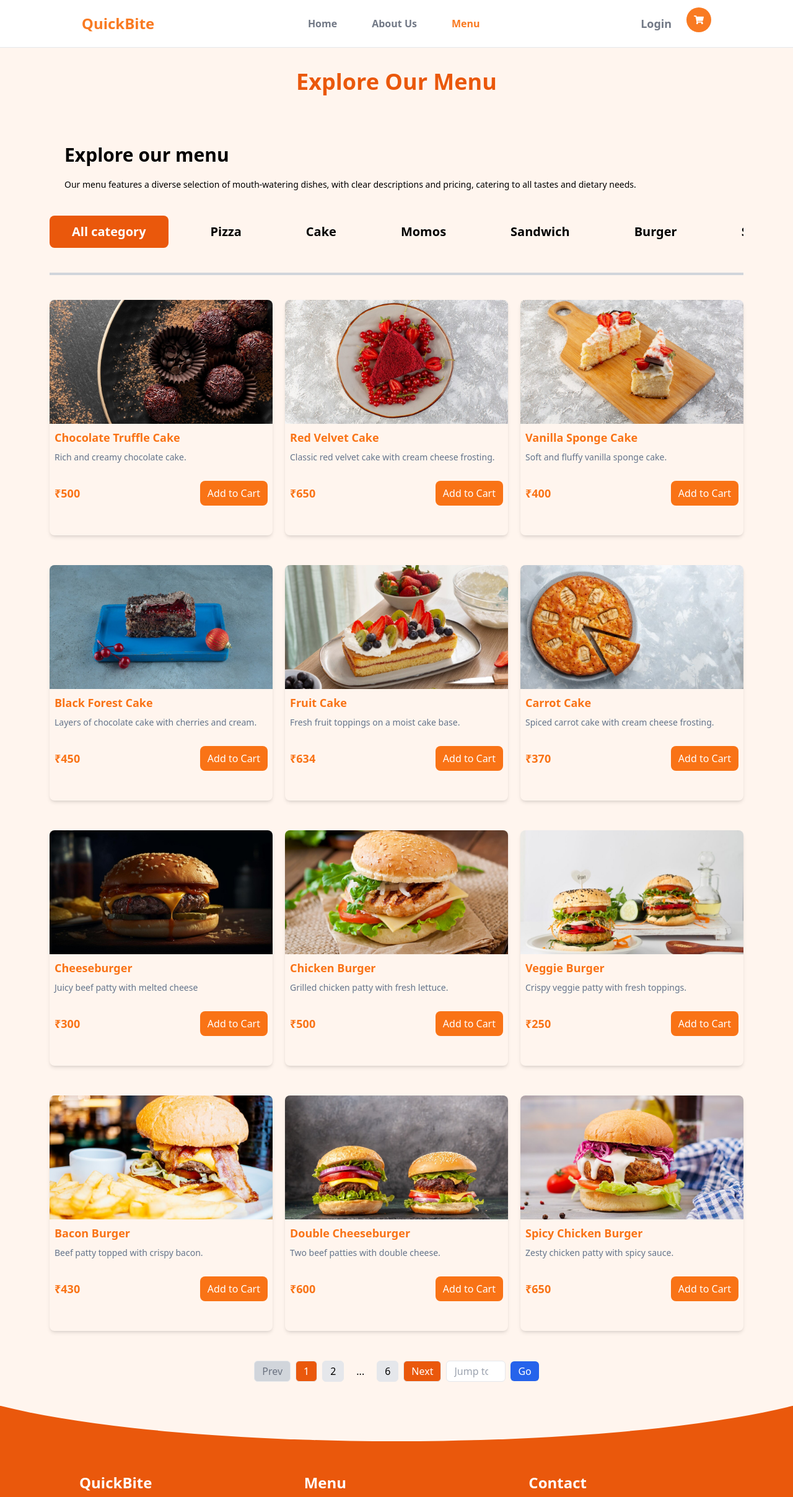
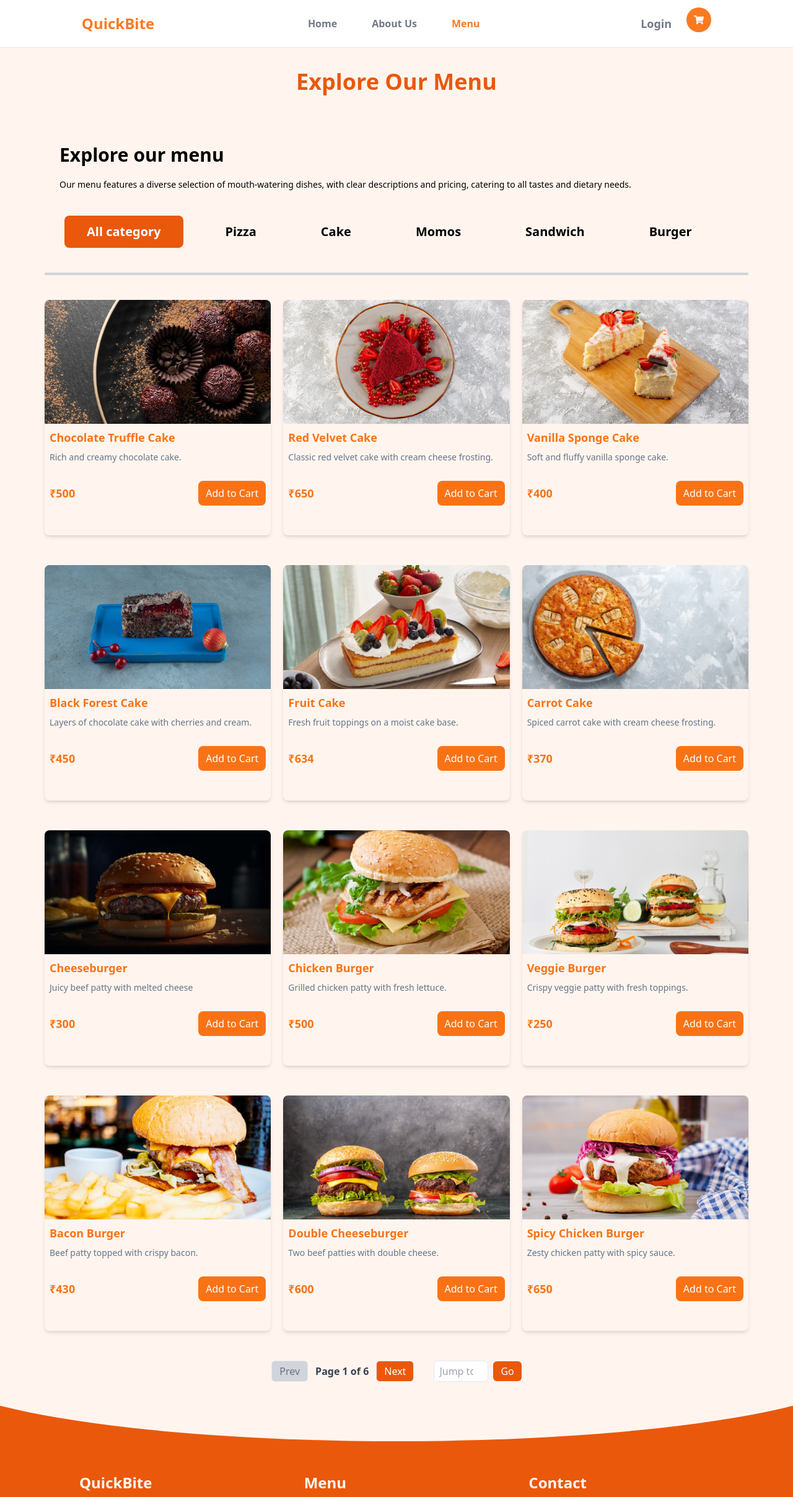
Before and after one commit to Nikhilguleria98/Foodwebsite, a React (Vite) app: page /menu in a window 1280 px wide. Shown: the top 2416 px of the page at 62% size. Built offline with nearby package versions, Linux system fonts and the light colour scheme.

Commit message:
small changes in cart and menu section

```diff
--- a/src/Components/Home/Explore.jsx
+++ b/src/Components/Home/Explore.jsx
@@ -1,9 +1,11 @@
 import { useEffect, useRef, useState } from "react";
 import { motion } from "framer-motion";
+
 
 const Explore = ({ setSelectedFilter, selectedFilter }) => {
   const [isVisible, setIsVisible] = useState(false);
   const ref = useRef(null);
+  const scrollRef = useRef(null); // Ref for the filter bar
 
   useEffect(() => {
     const observer = new IntersectionObserver(
@@ -54,8 +56,10 @@ const Explore = ({ setSelectedFilter, selectedFilter }) => {
     "Deserts",
   ];
 
+
+
   return (
-    <div ref={ref} className="flex justify-center mx-[4rem]">
+    <div ref={ref} className="flex flex-col items-center justify-center mx-[4rem]">
       <div className="w-full border-b-4 border-gray-300 py-10">
         <motion.h1
           variants={textVariants}
@@ -77,14 +81,21 @@ const Explore = ({ setSelectedFilter, selectedFilter }) => {
           needs.
         </motion.p>
 
+
         {/* Filter Bar */}
-        <ul className="flex items-center gap-8 mt-10 overflow-x-auto scrollbar-none scroll-smooth">
+        <div className="relative mt-10">
+
+
+          <ul
+            ref={scrollRef}
+            className="flex items-center gap-8 overflow-x-auto scrollbar-none scroll-smooth px-8"
+          >
+
             {items.length > 0 ? (
               items.map((item) => (
                 <li
                   key={item}
-                className={`flex items-center justify-center flex-shrink-0 sm:px-6 cursor-pointer hover:scale-95 duration-200 ${
-                  selectedFilter === item
+                  className={`flex items-center justify-center flex-shrink-0 sm:px-6 cursor-pointer hover:scale-95 duration-200 ${selectedFilter === item
                       ? "bg-orange-600 text-white rounded-lg"
                       : ""
                     }`}
@@ -96,8 +107,15 @@ const Explore = ({ setSelectedFilter, selectedFilter }) => {
             ) : (
               <li>No categories available</li>
             )}
+
           </ul>
+
+
         </div>
+
+
+      </div>
+
     </div>
   );
 };
--- a/src/Components/Menu/Menu.jsx
+++ b/src/Components/Menu/Menu.jsx
@@ -40,120 +40,95 @@ const Menu = () => {
   // Handle jumping to a specific page
   const handleJumpToPage = () => {
     const page = parseInt(pageInput, 10);
-    if (page >= 1 && page <= Math.ceil(filteredMenuData[selectedFilter]?.length / itemsPerPage)) {
+    const totalPages = Math.ceil(
+      filteredMenuData[selectedFilter]?.length / itemsPerPage
+    );
+    if (page >= 1 && page <= totalPages) {
       setCurrentPage(page);
     } else {
       alert("Invalid page number");
     }
   };
 
-  // Helper to generate pagination items with ellipsis
-  const generatePagination = (totalPages) => {
-    const pageNumbers = [];
-    const maxPageButtons = 2; // Maximum number of page buttons to display
 
-    if (totalPages <= maxPageButtons) {
-      // If there are fewer pages than the max buttons, display all pages
-      for (let i = 1; i <= totalPages; i++) {
-        pageNumbers.push(i);
-      }
-    } else {
-      // Always show the first page
-      pageNumbers.push(1);
-
-      // If current page is far from the beginning, show ellipsis
-      if (currentPage > 3) pageNumbers.push('...');
-
-      // Show a range of pages around the current page
-      const startPage = Math.max(2, currentPage - 1);
-      const endPage = Math.min(totalPages - 1, currentPage + 1);
-
-      for (let i = startPage; i <= endPage; i++) {
-        pageNumbers.push(i);
-      }
-
-      // If the current page is not near the last page, show ellipsis
-      if (currentPage < totalPages - 2) pageNumbers.push('...');
-
-      // Always show the last page
-      pageNumbers.push(totalPages);
-    }
-
-    return pageNumbers;
-  };
 
   return (
-    <div className="py-8 px-4 mt-20">
+    <div className="py-8 px-2 mt-20">
       <h1 className="text-3xl sm:text-4xl font-bold text-center text-orange-600">
         Explore Our Menu
       </h1>
-      <Explore setSelectedFilter={setSelectedFilter} selectedFilter={selectedFilter} />
+      <Explore
+        setSelectedFilter={setSelectedFilter}
+        selectedFilter={selectedFilter}
+      />
 
       {Object.entries(filteredMenuData).map(([category, items]) => {
         const paginatedItems = paginateItems(items); // Get the items for the current page
+        const totalPages = Math.ceil(items.length / itemsPerPage);
 
-        const totalPages = Math.ceil(items.length / itemsPerPage);
-        const paginationItems = generatePagination(totalPages);
 
         return (
-          <div key={category}>
+          <div key={category} >
             <MenuSection category={category} items={paginatedItems} />
 
-            {/* Pagination controls */}
-            <div className="pagination-controls flex justify-center items-center space-x-2 mt-4 flex-wrap sm:flex-nowrap">
+
+
               {/* Previous button */}
+             <div className="flex flex-col md:flex-row gap-4 justify-center">
+             <div className="flex justify-center items-center gap-3">
               <button
                 onClick={() => handlePrevNext("prev")}
-                className={`px-3 py-1 rounded-md border ${currentPage === 1 ? 'bg-gray-300 text-gray-500 cursor-not-allowed' : 'bg-orange-600 text-white'}`}
+                className={`px-3 py-1 rounded-md border ${
+                  currentPage === 1
+                    ? "bg-gray-300 text-gray-500 cursor-not-allowed"
+                    : "bg-orange-600 text-white"
+                }`}
                 disabled={currentPage === 1}
               >
                 Prev
               </button>
 
-              {/* Page Number Buttons */}
-              {paginationItems.map((item, index) => (
-                item === '...' ? (
-                  <span key={index} className="px-3 py-1">...</span>
-                ) : (
-                  <button
-                    key={index}
-                    onClick={() => handlePageChange(item)}
-                    className={`px-3 py-1 rounded-md border ${currentPage === item ? 'bg-orange-600 text-white' : 'bg-gray-200'}`}
-                  >
-                    {item}
-                  </button>
-                )
-              ))}
+              {/* Current page and total pages */}
+              <span className="text-gray-700 font-semibold">
+                Page {currentPage} of {totalPages}
+              </span>
+
 
               {/* Next button */}
               <button
                 onClick={() => handlePrevNext("next")}
-                className={`px-3 py-1 rounded-md border ${currentPage === totalPages ? 'bg-gray-300 text-gray-500 cursor-not-allowed' : 'bg-orange-600 text-white'}`}
+                className={`px-3 py-1 rounded-md border ${
+                  currentPage === totalPages
+                    ? "bg-gray-300 text-gray-500 cursor-not-allowed"
+                    : "bg-orange-600 text-white"
+                }`}
                 disabled={currentPage === totalPages}
               >
                 Next
               </button>
 
+              </div>
               {/* Jump to page input */}
-              <div className="flex items-center space-x-2 ml-4 mt-4 sm:mt-0">
+              <div className="flex justify-center items-center space-x-2 ml-4 ">
                 <input
                   type="number"
                   value={pageInput}
                   onChange={(e) => setPageInput(e.target.value)}
-                  className="px-3 py-1 rounded-md border"
+                  className="px-2 py-1 rounded-md border"
                   placeholder="Jump to page"
                   min={1}
                   max={totalPages}
                 />
                 <button
                   onClick={handleJumpToPage}
-                  className="px-3 py-1 bg-blue-600 text-white rounded-md"
+                  className="px-3 py-1 bg-orange-600 text-white rounded-md"
                 >
                   Go
                 </button>
               </div>
+             </div>
             </div>
-          </div>
+
         );
       })}
     </div>
--- a/src/Components/Menu/MenuSection.jsx
+++ b/src/Components/Menu/MenuSection.jsx
@@ -1,6 +1,6 @@
 import React, { useContext } from 'react';
 import { StoreContext } from '../../context/StoreContext';
-import { Link } from 'react-router-dom';
+import { Link, NavLink } from 'react-router-dom';
 
 const MenuSection = ({ category, items }) => {
   const { cartItems, addToCart, removeFromCart } = useContext(StoreContext);
@@ -31,7 +31,7 @@ const MenuSection = ({ category, items }) => {
                   disabled={item.id in cartItems}
                 >
                   {item.id in cartItems ? (
-                    <Link to="/cart" className="text-white">Go to Cart</Link>
+                    <NavLink to="/cart" className="text-white">Go to Cart</NavLink>
                   ) : (
                     "Add to Cart"
                   )}
```
Also changed, not shown: src/Components/Cart/Cart.jsx (+56 -30 lines), public/shopping-cart.webp (added). Lines whose indentation alone changed are shown as unchanged.
